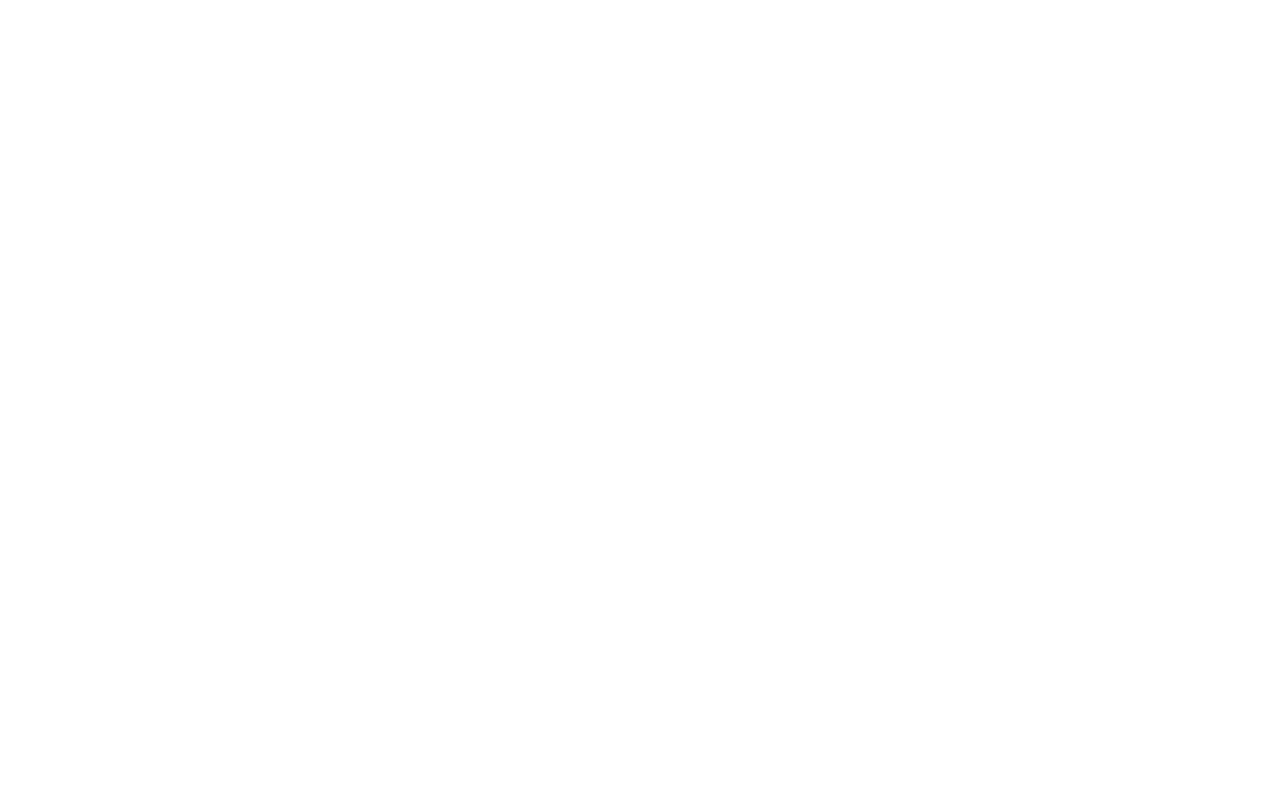
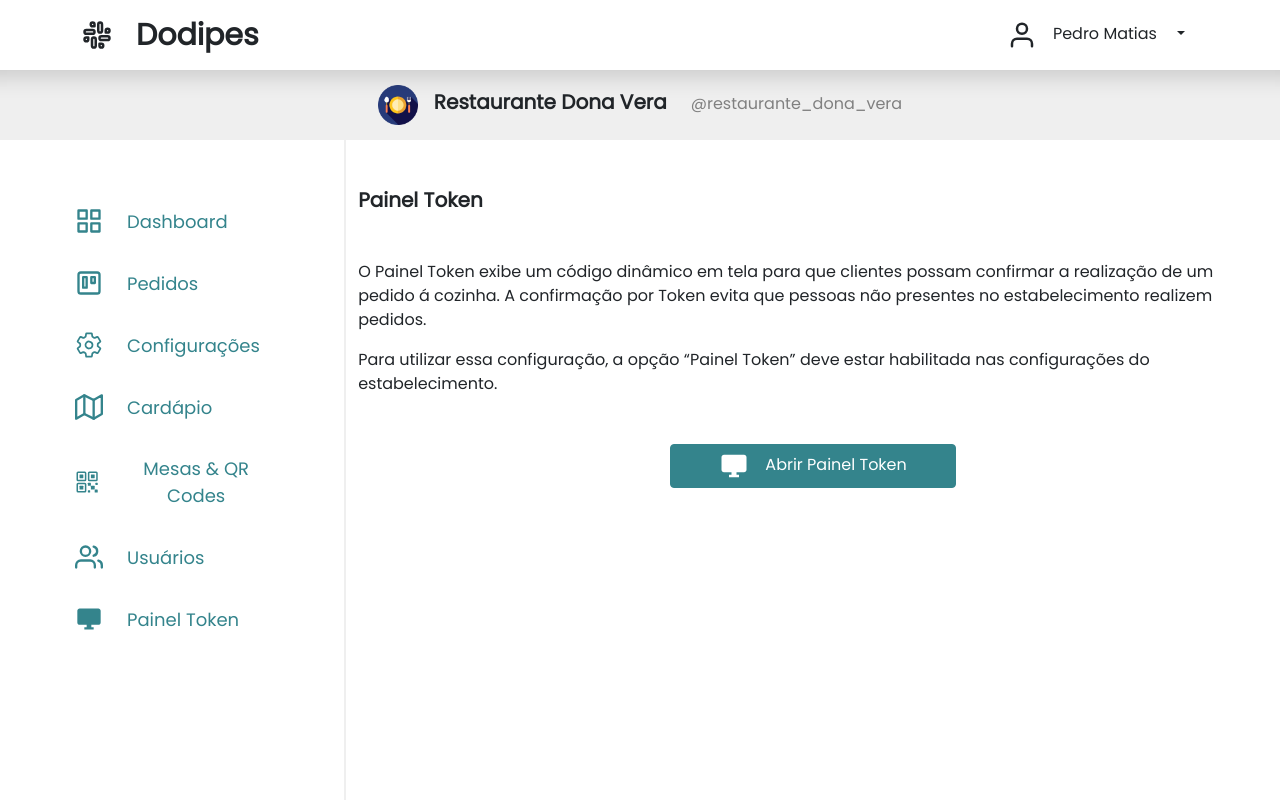
Before and after one commit to pedrollmatias/dodipes-web, a React (Create React App) app: page /token-panel in a window 1280 px wide. Before the commit this address had no page. Built offline with nearby package versions, Linux system fonts and the light colour scheme.

Commit message:
feat: includes token panel page

```diff
--- a/src/components/Routes/Routes.jsx
+++ b/src/components/Routes/Routes.jsx
@@ -3,21 +3,23 @@ import { Routes, Route } from "react-router-dom";
 import Layout from "../Layout/Layout";
 
 import SettingsPage from "../../pages/Settings/SettingsPage";
-import HomePage from "../../pages/Home/HomePage";
 import OrdersPage from "../../pages/Orders/OrdersPage";
 import MenuPage from "../../pages/Menu/MenuPage";
 import TablesQrCodes from "../../pages/TablesQrCodes/TablesQrCodesPage";
 import UsersPage from "../../pages/Users/UsersPage";
+import DashboardPage from "../../pages/Dashboard/DashboardPage";
+import TokenPanelPage from "../../pages/TokenPanel/TokenPanelPage";
 
 const AppRoutes = () => (
   <Routes>
     <Route path="/" element={<Layout />}>
-      <Route path="dashboard" element={<HomePage />} />
+      <Route path="dashboard" element={<DashboardPage />} />
       <Route path="orders" element={<OrdersPage />} />
       <Route path="settings" element={<SettingsPage />} />
       <Route path="menu" element={<MenuPage />} />
       <Route path="tables-qrcodes" element={<TablesQrCodes />} />
       <Route path="users" element={<UsersPage />} />
+      <Route path="token-panel" element={<TokenPanelPage />} />
     </Route>
   </Routes>
 );
--- /dev/null
+++ b/src/pages/Dashboard/DashboardPage.jsx
@@ -0,0 +1,7 @@
+import Container from "react-bootstrap/Container";
+
+const DashboardPage = () => {
+  return <Container className="py-5 min-height-100">dashboard</Container>;
+};
+
+export default DashboardPage;
--- a/src/pages/Home/HomePage.jsx
+++ /dev/null
@@ -1,7 +0,0 @@
-const HomePage = () => {
-  return (
-    <h1>HomePage</h1>
-  )
-}
-
-export default HomePage
--- a/src/pages/Orders/ListCard.jsx
+++ b/src/pages/Orders/ListCard.jsx
@@ -2,6 +2,8 @@ import Card from "react-bootstrap/Card";
 
 import Divider from "../../components/UI/Divider";
 import OrderCard from "./OrderCard";
+
+import classes from "./ListCard.module.scss";
 
 const orders = [
   {
@@ -26,13 +28,10 @@ const orders = [
 const ListCardHeader = ({ title }) => {
   return (
     <>
-      <div className="p-3 w-100">
+      <div className={`${classes["card--list-header"]} px-3 py-2 w-100`}>
         <h5 className="m-0">
           <strong>{title}</strong>
         </h5>
-      </div>
-      <div className="px-3">
-        <Divider />
       </div>
     </>
   );
@@ -40,7 +39,7 @@ const ListCardHeader = ({ title }) => {
 
 const ListCard = ({ title }) => {
   return (
-    <Card className={`d-flex flex-column h-100`}>
+    <Card className={`${classes["card--list"]} d-flex flex-column h-100`}>
       <ListCardHeader title={title} />
       <div className="p-2 overflow-auto">
         {orders.map((order, index) => (
--- a/src/pages/Orders/ListCard.module.scss
+++ b/src/pages/Orders/ListCard.module.scss
@@ -1,4 +1,9 @@
+@import "../../styles-variables.scss";
+
 .card--list {
-  width: 250px;
-  height: 100%;
+  overflow: hidden;
+
+  .card--list-header {
+    background-color: $light-grey;
+  }
 }
--- /dev/null
+++ b/src/pages/TokenPanel/TokenPanelPage.jsx
@@ -0,0 +1,36 @@
+import Container from "react-bootstrap/Container";
+
+import { MdDesktopWindows } from "react-icons/md";
+
+import IconLabelButton from "../../components/UI/IconLabelButton";
+import SectionTitle from "../../components/UI/SectionTitle";
+
+const TokenPanelPage = () => {
+  return (
+    <Container className="py-5 min-height-100">
+      <SectionTitle>Painel Token</SectionTitle>
+      <section className="mb-5">
+        <p>
+          O Painel Token exibe um código dinâmico em tela para que clientes
+          possam confirmar a realização de um pedido á cozinha. A confirmação
+          por Token evita que pessoas não presentes no estabelecimento realizem
+          pedidos.
+        </p>
+        <p>
+          Para utilizar essa configuração, a opção “Painel Token” deve estar
+          habilitada nas configurações do estabelecimento.
+        </p>
+      </section>
+
+      <div className="d-flex justify-content-center">
+        <IconLabelButton
+          icon={MdDesktopWindows}
+          label="Abrir Painel Token"
+          className="px-5"
+        />
+      </div>
+    </Container>
+  );
+};
+
+export default TokenPanelPage;
```
